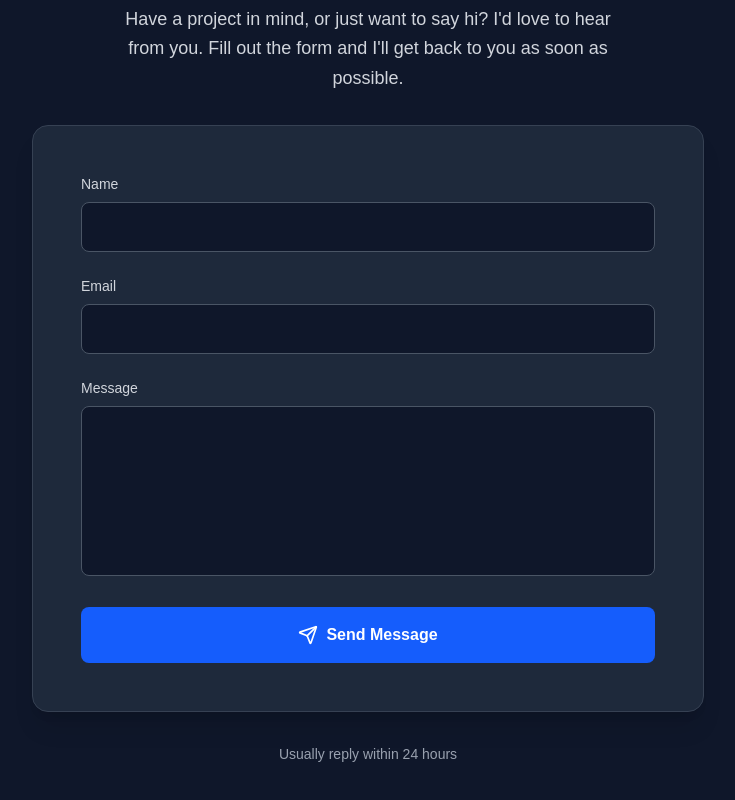
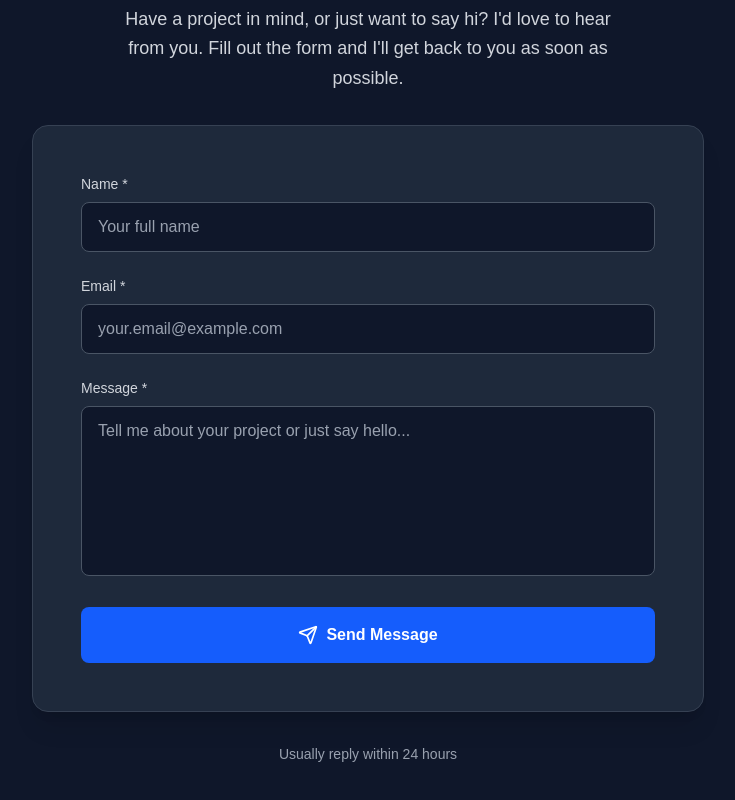
Before and after one commit to aybanmola22y/aivanne-mola2, a Next.js app: page / in a window 1280 px wide. Shown: the part 3029-3829 px from the top of the page, without its empty margins (272-1007 px from the left). Built offline with nearby package versions, Linux system fonts and the light colour scheme.

Commit message:
sana oks na formspree

```diff
--- a/src/app/Contact.tsx
+++ b/src/app/Contact.tsx
@@ -27,7 +27,7 @@ export default function Contact({ darkMode }: ContactProps) {
   const [errorMessage, setErrorMessage] = useState('');
 
   // Replace 'YOUR_FORM_ID' with your actual Formspree form ID
-  const FORMSPREE_URL = 'https://formspree.io/f/mqalplva';
+  const FORMSPREE_URL = 'https://formspree.io/f/YOUR_FORM_ID';
 
   const handleChange = (e: React.ChangeEvent<HTMLInputElement | HTMLTextAreaElement>) => {
     const { name, value } = e.target;
@@ -123,7 +123,7 @@ export default function Contact({ darkMode }: ContactProps) {
             className="mb-6 p-4 rounded-lg bg-green-50 border border-green-200 text-green-800 flex items-center gap-3"
           >
             <CheckCircle className="w-5 h-5 flex-shrink-0" />
-            <p>Thank you! Your message has been sent successfully. I'll get back to you soon.</p>
+            <p>Thank you! Your message has been sent successfully. I&apos;ll get back to you soon.</p>
           </motion.div>
         )}
 
@@ -160,7 +160,7 @@ export default function Contact({ darkMode }: ContactProps) {
                   darkMode ? 'text-gray-300' : 'text-gray-700'
                 }`}
               >
-                Name
+                Name *
               </label>
               <input
                 type="text"
@@ -175,7 +175,7 @@ export default function Contact({ darkMode }: ContactProps) {
                     ? 'bg-[#0f172a] border-gray-600 text-white placeholder-gray-400 focus:ring-blue-500 focus:border-blue-500'
                     : 'bg-white border-gray-300 text-black placeholder-gray-500 focus:ring-blue-500 focus:border-blue-500'
                 } ${isSubmitting ? 'opacity-50 cursor-not-allowed' : ''}`}
-                placeholder=""
+                placeholder="Your full name"
               />
             </div>
 
@@ -187,7 +187,7 @@ export default function Contact({ darkMode }: ContactProps) {
                   darkMode ? 'text-gray-300' : 'text-gray-700'
                 }`}
               >
-                Email
+                Email *
               </label>
               <input
                 type="email"
@@ -202,7 +202,7 @@ export default function Contact({ darkMode }: ContactProps) {
                     ? 'bg-[#0f172a] border-gray-600 text-white placeholder-gray-400 focus:ring-blue-500 focus:border-blue-500'
                     : 'bg-white border-gray-300 text-black placeholder-gray-500 focus:ring-blue-500 focus:border-blue-500'
                 } ${isSubmitting ? 'opacity-50 cursor-not-allowed' : ''}`}
-                placeholder=""
+                placeholder="your.email@example.com"
               />
             </div>
 
@@ -214,7 +214,7 @@ export default function Contact({ darkMode }: ContactProps) {
                   darkMode ? 'text-gray-300' : 'text-gray-700'
                 }`}
               >
-                Message
+                Message *
               </label>
               <textarea
                 id="message"
@@ -229,7 +229,7 @@ export default function Contact({ darkMode }: ContactProps) {
                     ? 'bg-[#0f172a] border-gray-600 text-white placeholder-gray-400 focus:ring-blue-500 focus:border-blue-500'
                     : 'bg-white border-gray-300 text-black placeholder-gray-500 focus:ring-blue-500 focus:border-blue-500'
                 } ${isSubmitting ? 'opacity-50 cursor-not-allowed' : ''}`}
-                placeholder=""
+                placeholder="Tell me about your project or just say hello..."
               />
             </div>
 
```
